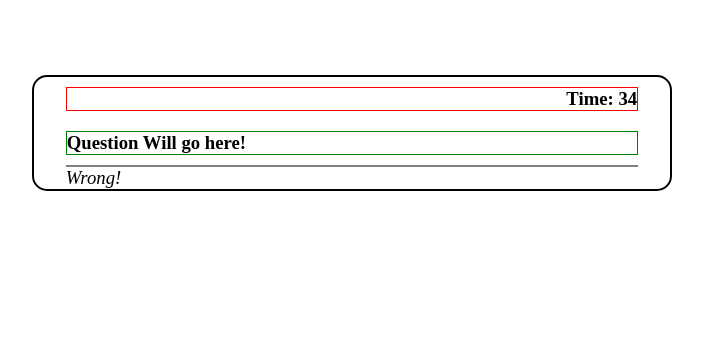
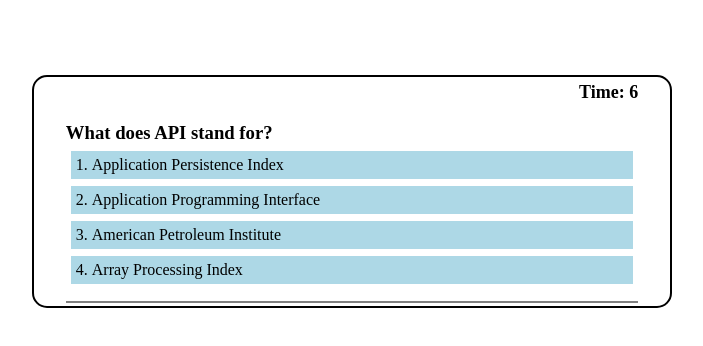
Before and after one commit to yooperjb/code-quiz, a plain HTML site: page index.html in a window 1280 px wide. Shown: the whole page, without its empty margins (288-991 px from the left). Drawn offline with Linux system fonts and the light colour scheme.

Commit message:
Mostly working version. Still needs some work

```diff
--- a/assets/css/style.css
+++ b/assets/css/style.css
@@ -18,16 +18,33 @@
 
 #timer {
     width: 90%;
-    border: 1px solid red;
-    margin: 10px auto;
+    margin: 5px auto;
     display: flex;
     justify-content: flex-end;
 }
 
+#timer h3 {
+    font-size: 18px;
+    height: 25px;
+}
+
 #quiz {
     margin: 10px auto;
-    border: 1px solid green;
     width: 90%;
+}
+#quiz p {
+    margin: 5px 5px;
+}
+.options {
+    list-style-position: inside;
+}
+.options li {
+    margin: 7px 5px;
+    padding: 5px;
+    background: lightblue;
+}
+.options li:hover {
+    background: purple;
 }
 
 #outcome {
@@ -38,4 +55,5 @@
 .outcome {
     font-style: italic;
     font-weight: normal;
+    margin: 3px 5px;
 }
--- a/assets/js/script.js
+++ b/assets/js/script.js
@@ -1,8 +1,122 @@
-var timer = 90;
 var questions = [
     {q:"What does API stand for?", options:["Application Persistence Index", "Application Programming Interface", "American Petroleum Institute", "Array Processing Index"], a: 1},
     {q:"A very useful tool used during development and debugging for printing content to the debugger is:", options:["JavaScript","for loops","console.log","gitbash"], a:2},
-    {q:"Commonly used data types do NOT include:", options:["strings", "booleans", "numbers", "alerts"], a:3}
+    {q:"Commonly used data types do NOT include:", options:["strings", "booleans", "numbers", "alerts"], a:3},
+    {q:"Arrays in JavaScript can be used to store:", options:["Numbers and Strings", "Other arrays", "Booleans", "All of the above"], a:3},
+    {q:"Inside which HTML element do we put the JavaScript:", options:["<script>", "<js>", "<scripting>", "<javascript>"], a:0},
+    {q:"Where is the correct place to insert a JavaScript:", options:["The <head> section", "The <body> section", "The <main> section","Both the <body> and <head>"],a:3},
+    {q:"How do you write 'Hello World' in an alert box:", options:["msg('Hello World')","alertBox('Hello World')","msgBox('Hello World')","alert('Hello World')"],a:3},
+    {q:"How do you call a function named 'myFunction':", options:["call function myFunction()", "myFunction()", "call myFunction()", "my.function"], a:1},
+    {q:"What is the proper way to write an IF statement in JavaScript:", options:["if i = 5 then", "if i == 5 then", "If (i === 5)", "if i=5"], a:2},
+    {q:"How can you write a JavaScript comment:", options:["<!-- This is a comment -->", "'This is a comment", "//This is a comment","*This is a comment"], a:2},
+
 ];
 
-var timerEl = document.querySelector("#timer");
+var timerEl = document.querySelector(".timer");
+var questionEl = document.querySelector(".question");
+var optionsEl = document.querySelector(".options");
+var outcomeEl = document.querySelector(".outcome");
+var scoreEl = document.querySelector(".score");
+var initialsEl = document.querySelector("#initials");
+let questionNum = 0;
+let score = 0;
+
+
+var countdown = function() {
+    // Set Timer duration for quiz
+    var timer = 10;
+
+    //use setInterval for countdown timer
+    var timeInterval = setInterval(function(){
+        timerEl.textContent = "Time: " + timer;
+        timer --;
+
+        // if timer === 0 end quiz
+        if (timer === 0) {
+            clearInterval(timeInterval);
+            timerEl.textContent = "";
+            endQuiz();
+        }
+
+    },1000);
+
+        writeQuestion(questionNum);
+
+};
+
+
+var writeQuestion = function(num) {
+    // check if num is greater than questions length
+    console.log("Num = " + num);
+    if (num < questions.length) {
+        questionEl.textContent = questions[num].q;
+        console.log("Question: " + questions[num].q)
+
+        // loop through options
+        for (let i = 0; i < questions[num].options.length; i++){
+            listItemEl = document.createElement("li");
+
+            // set option items attributes
+            listItemEl.className = "list-option";
+            listItemEl.setAttribute("option-num", i);
+            // append option items to options list
+            optionsEl.appendChild(listItemEl).textContent = questions[num].options[i];
+            console.log("Option: " + questions[num].options[i]);
+        }
+    }
+    else {
+        // If no more questions clear outcome text and run endQuiz function
+        outcomeEl.textContent = "";
+        endQuiz();
+    }
+
+
+};
+
+// compare clicked answer with correct answer
+var answerCompare = function(optionNum) {
+    console.log("OptionNum = " + optionNum);
+    // if question answered correctly
+    if (parseInt(optionNum) === questions[questionNum].a) {
+        outcomeEl.textContent = "Correct!"
+        score ++
+        questionNum ++;
+        optionsEl.textContent = "";
+        writeQuestion(questionNum);
+    }
+    // if question answered incorrectly
+    else {
+        outcomeEl.textContent = "Incorrect!"
+        questionNum ++;
+        timer = timer -10
+        optionsEl.textContent = "";
+        writeQuestion(questionNum);
+    }
+
+};
+
+var optionHandler = function(event) {
+    var targetEl = event.target;
+
+    // if question option is clicked on get option-num
+    if (targetEl.matches(".list-option")) {
+        var optionNum = targetEl.getAttribute("option-num");
+
+       // call answerCompare function with optionNum
+        answerCompare(optionNum);
+    }
+};
+
+var endQuiz = function() {
+    // clear quiz contents and display score and initials input
+    optionsEl.textContent = "";
+    outcomeEl.textContent = "";
+    questionEl.textContent = "All Done!";
+    scoreEl.textContent = "Your final score is " + score;
+    //var inputEl = initialsEl.appendChild("input")
+    initialsEl.innerHTML = "Enter Initials";
+};
+
+
+countdown();
+optionsEl.addEventListener("click", optionHandler);
--- a/index.html
+++ b/index.html
@@ -9,12 +9,18 @@
 </head>
 <body>
     <main id="quiz-container">
-        <div id="timer"><h3 class="timer">Time: 34</h3></div>
+        <div id="timer"><h3 class="timer"></h3></div>
+
         <div id="quiz">
-            <h3 class="question">Question Will go here!</h3>
+            <h3 class="question"></h3> <!-- Questions go here -->
+            <p class="score"></p>
+
+            <div id="initials"></div>
+
             <ol class="options"></ol>
         </div>
-        <div id="outcome"><h3 class="outcome">Wrong!</h3></div>
+
+        <div id="outcome"><h3 class="outcome"></h3></div>
     </main>
 
     <script src="./assets/js/script.js"></script>
```
